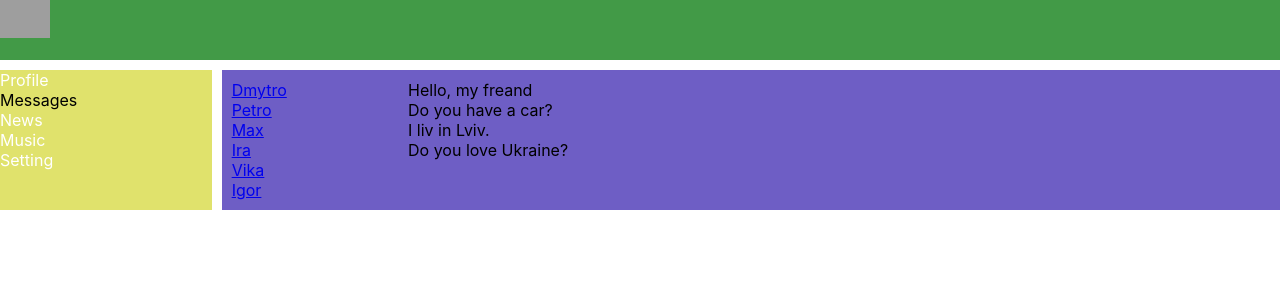
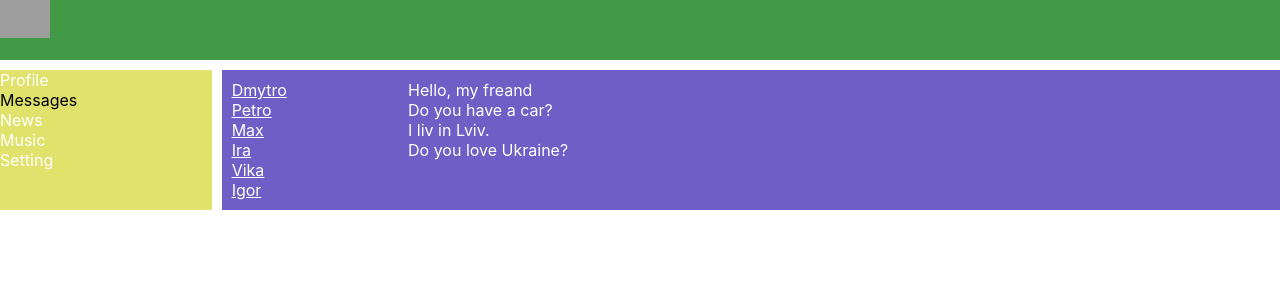
Before and after one commit to OleksandrVolodimirovich/React, a React (Create React App) app: page /dialogs in a window 1280 px wide. Shown: the top 300 px of the page. Built offline with nearby package versions, Linux system fonts and the light colour scheme; grey boxes are pictures that could not be loaded.

Commit message:
[APP]refactor Dialogs, add key={} in map

```diff
--- a/src/conponents/Dialogs/Dialogs.jsx
+++ b/src/conponents/Dialogs/Dialogs.jsx
@@ -33,31 +33,17 @@ const Dialogs = () => {
 	];
 
 	let dialogsElements = dialogsData.map((dialog) => (
-		<DialogItem name={dialog.name} id={dialog.id} />
+		<DialogItem name={dialog.name} id={dialog.id} key={dialog.id} />
 	));
 
 	let messageElements = messagesData.map((mes) => (
-		<Message message={mes.message}  id={mes.id}/>
+		<Message message={mes.message} id={mes.id} key={mes.id} />
 	));
 
 	return (
 		<div className={s.dialogs}>
-			<div className={s.dialogsItem}>
-				{dialogsElements}
-				{/* <DialogItem name={dialogsData[0].name} id={dialogsData[0].id} />
-				<DialogItem name={dialogsData[1].name} id={dialogsData[1].id} />
-				<DialogItem name={dialogsData[2].name} id={dialogsData[2].id} />
-				<DialogItem name={dialogsData[3].name} id={dialogsData[3].id} />
-				<DialogItem name={dialogsData[4].name} id={dialogsData[4].id} />
-				<DialogItem name={dialogsData[5].name} id={dialogsData[5].id} /> */}
-			</div>
-			<div className={s.messages}>
-				{messageElements}
-				{/* <Message message={messagesData[0].message} />
-				<Message message={messagesData[1].message} />
-				<Message message={messagesData[2].message} />
-				<Message message={messagesData[3].message} /> */}
-			</div>
+			<div className={s.dialogsItem}>{dialogsElements}</div>
+			<div className={s.messages}>{messageElements}</div>
 		</div>
 	);
 };
--- a/src/conponents/Dialogs/Dialogs.module.css
+++ b/src/conponents/Dialogs/Dialogs.module.css
@@ -4,6 +4,9 @@
 }
 .dialogsItem{
   padding: 10px;
+}
+.dialogsItem .dialog a{
+  color: #fff;
 }
 .dialogsItem .active{
   color: rgb(40, 207, 157);
@@ -14,6 +17,6 @@
 .messages{
   padding: 10px;
 }
-.massage{
-
+.messages .message{
+  color: #fff;
 }
```
